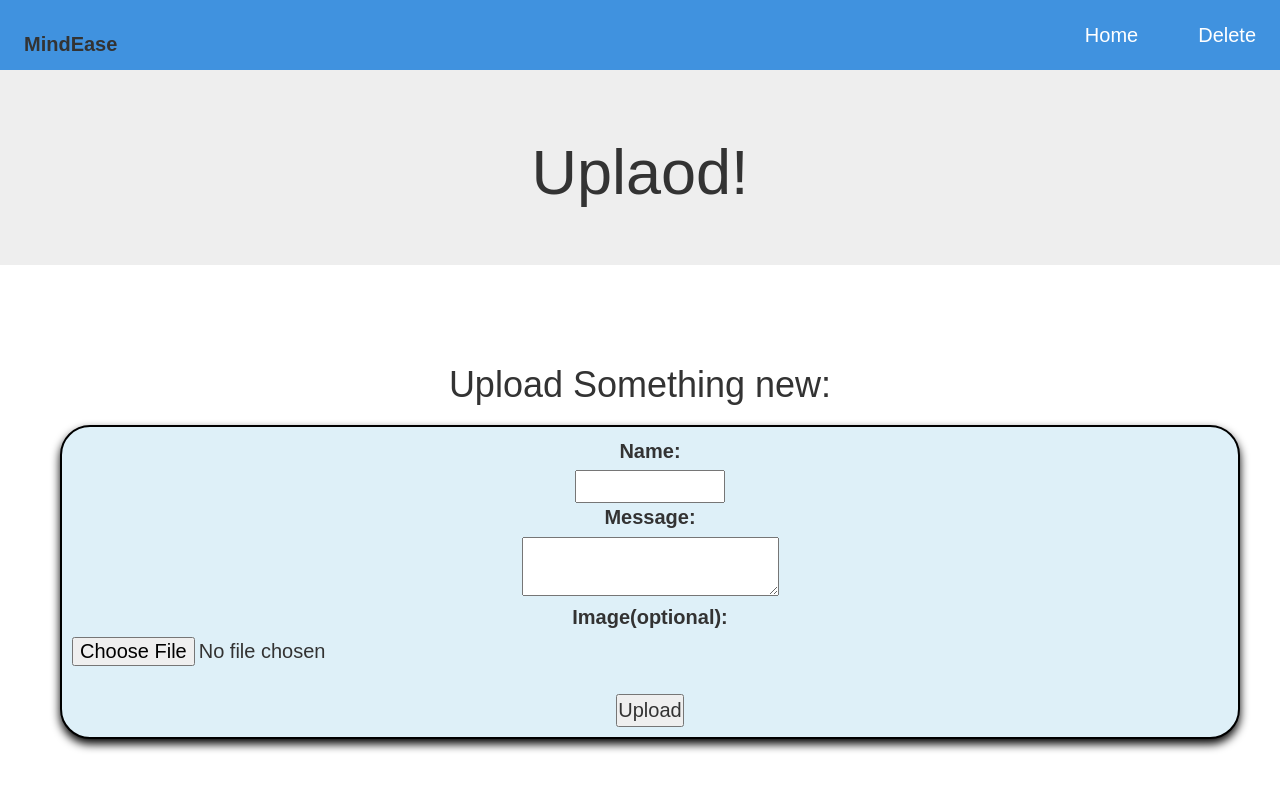
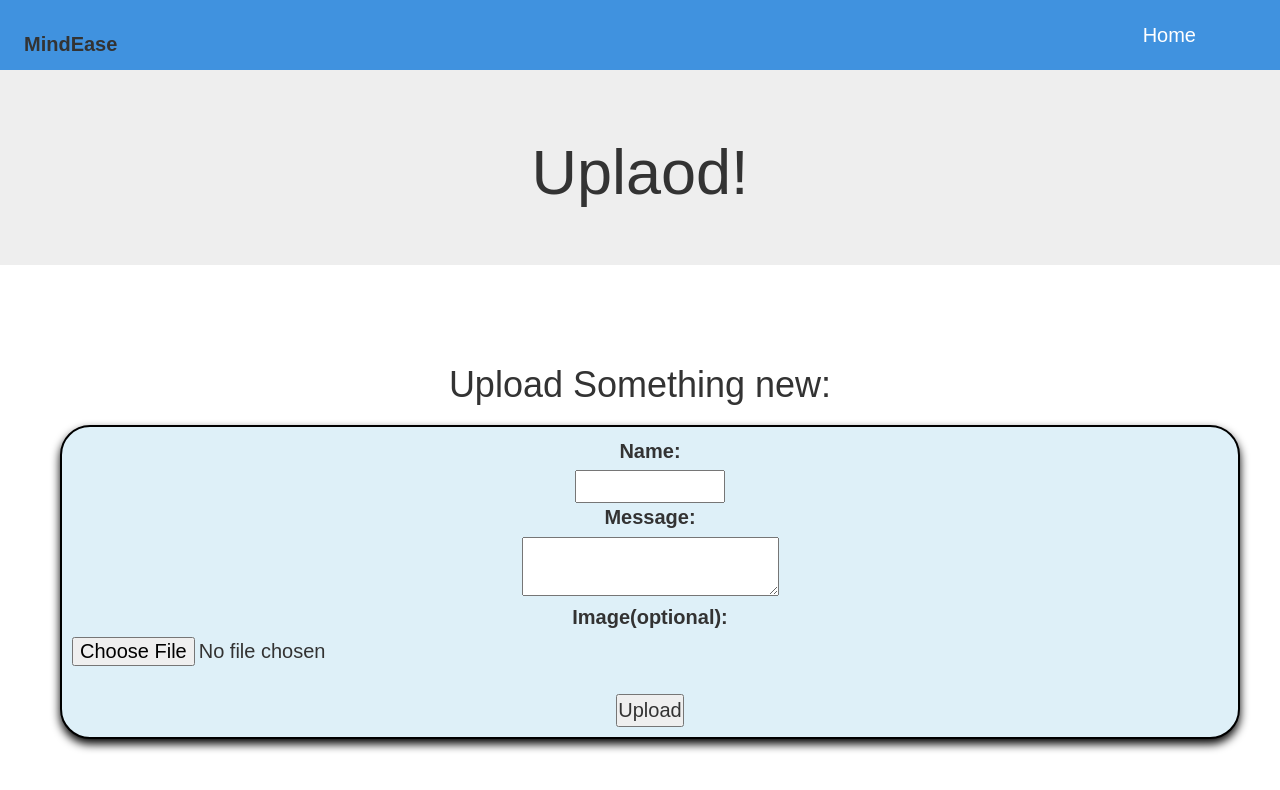
Before and after one commit to curfewUnZipper/Echo-chamber-mods, a website: page upload.html in a window 1280 px wide. Drawn offline with nearby package versions, Linux system fonts and the light colour scheme; no server answers.

Commit message:
Update upload.html

```diff
--- a/upload.html
+++ b/upload.html
@@ -23,7 +23,7 @@
 
 
                     <li class="nav-item">
-                        <a href="delete.html" id="nav-link">Delete</a>
+<!--                         <a href="delete.html" id="nav-link">Delete</a> -->
                     </li>
                 </ul>
                 <div class="hamburger">
```
